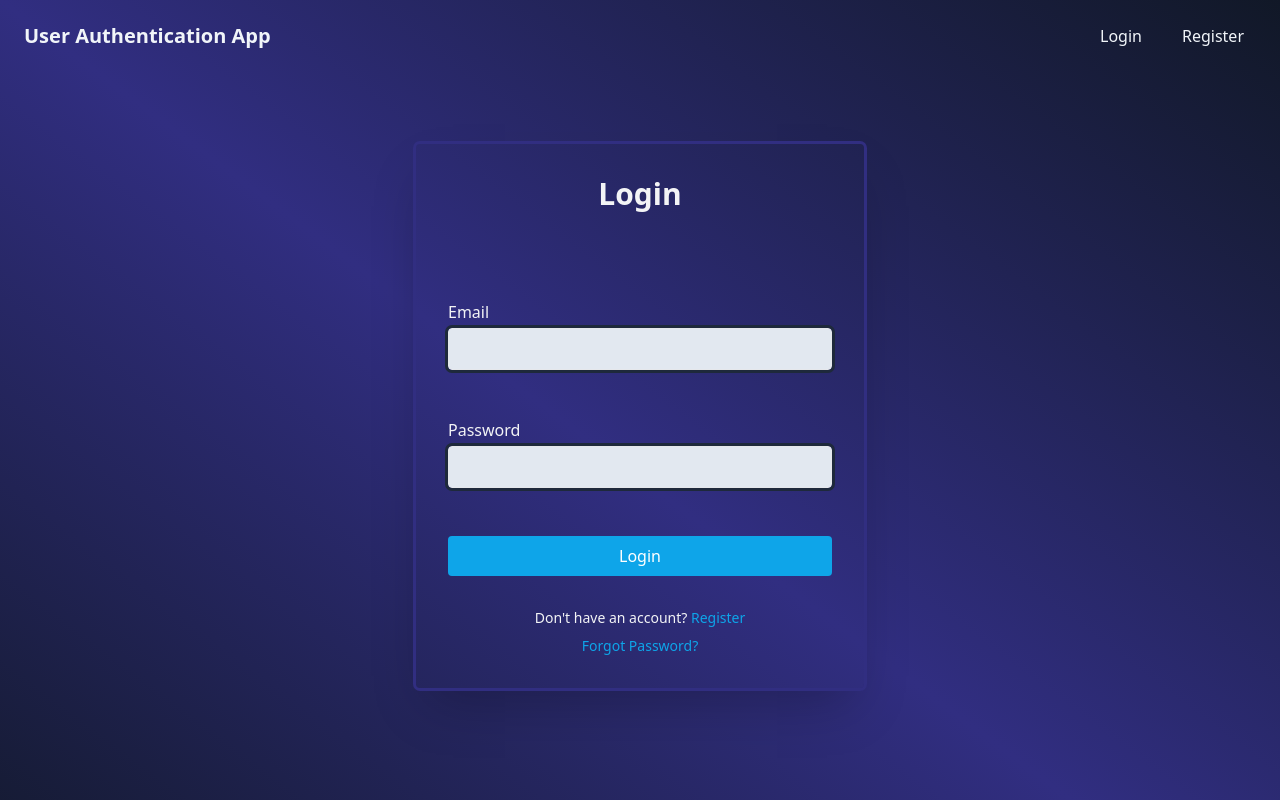
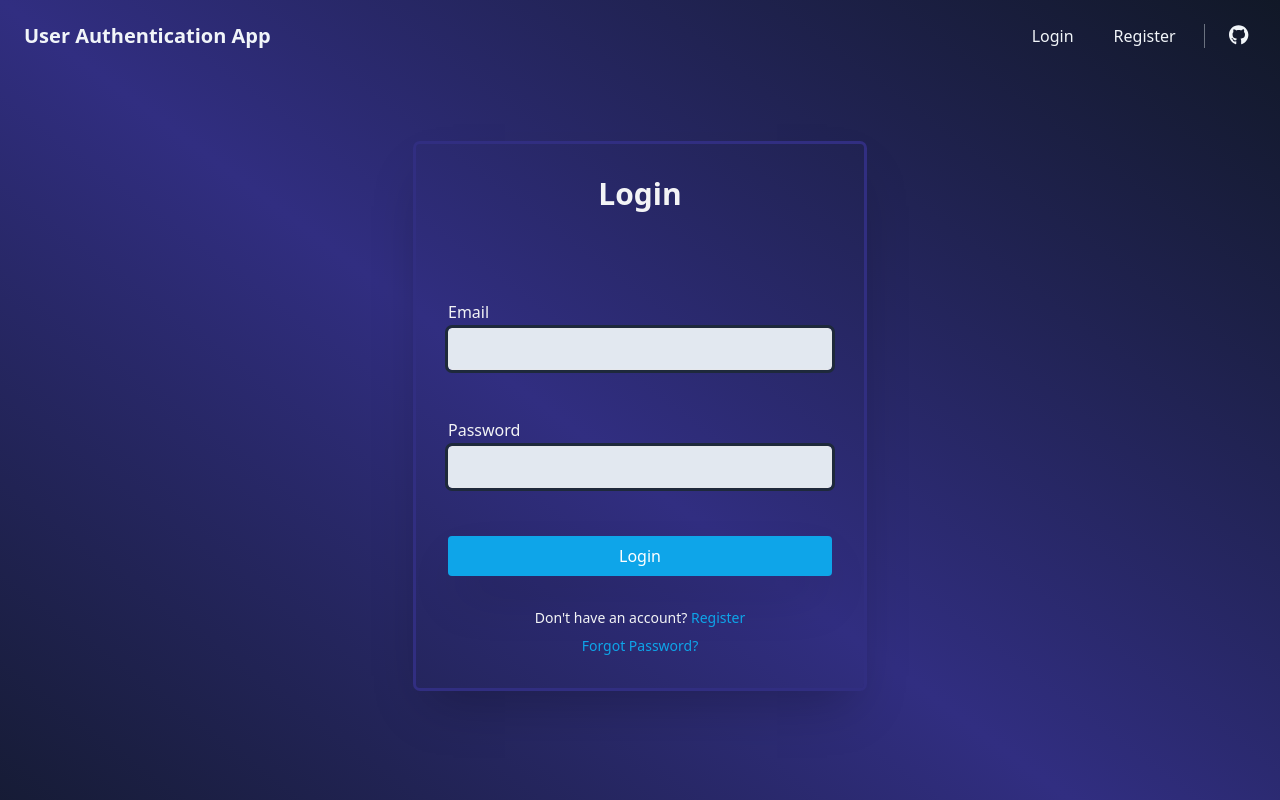
Before and after one commit to Danpav1/login_website, a React (Vite) app in the folder frontend/: page /login in a window 1280 px wide. Shown: the top 800 px of the page. Built offline with nearby package versions, Linux system fonts and the light colour scheme; no server answers.

Commit message:
added styling to html so that there isnt a white background jump scare when you scroll to the end of a page. added a github icon button that goes to the github repo. added a horizontal divider for the github button

```diff
--- a/frontend/index.html
+++ b/frontend/index.html
@@ -1,12 +1,12 @@
 <!doctype html>
-<html lang="en">
+<html lang="en" class="bg-gray-900">
   <head>
     <meta charset="UTF-8" />
     <link rel="icon" type="image/svg+xml" href="/vite.svg" />
     <meta name="viewport" content="width=device-width, initial-scale=1.0" />
     <title>User Authentication Project</title>
   </head>
-  <body class = "bg-gradient-to-tr from-gray-900 via-indigo-900 to-gray-900">
+  <body class="h-full bg-gradient-to-tr from-gray-900 via-indigo-900 to-gray-900 relative min-h-screen m-0 p-0">
     <div id="root"></div>
     <script type="module" src="/src/main.jsx"></script>
   </body>
--- a/frontend/package.json
+++ b/frontend/package.json
@@ -10,6 +10,9 @@
     "preview": "vite preview"
   },
   "dependencies": {
+    "@fortawesome/free-brands-svg-icons": "^6.7.2",
+    "@fortawesome/free-solid-svg-icons": "^6.7.2",
+    "@fortawesome/react-fontawesome": "^0.2.2",
     "axios": "^1.7.9",
     "formik": "^2.4.6",
     "react": "^18.3.1",
--- a/frontend/src/components/Navbar.jsx
+++ b/frontend/src/components/Navbar.jsx
@@ -1,6 +1,10 @@
 import React, { useContext, useState, useEffect, useRef } from 'react';
 import { Link, useLocation } from 'react-router-dom';
 import { AuthContext } from '../contexts/authContext';
+
+// Font Awesome Imports
+import { FontAwesomeIcon } from '@fortawesome/react-fontawesome';
+import { faGithub } from '@fortawesome/free-brands-svg-icons';
 
 const Navbar = () => {
   const { token, user, logout } = useContext(AuthContext);
@@ -40,8 +44,8 @@ const Navbar = () => {
           </Link>
         </div>
 
-        {/* Right Section: Auth Links or Username Dropdown */}
-        <div className="flex-1 flex justify-end space-x-4 items-center text-slate-100">
+        {/* Right Section: Auth Links / Username Dropdown + Divider + GitHub Icon */}
+        <div className="flex-1 flex justify-end items-center space-x-4 text-slate-100">
           {token ? (
             /* Username Dropdown */
             <div className="relative" ref={dropdownRef}>
@@ -100,6 +104,19 @@ const Navbar = () => {
               </Link>
             </>
           )}
+
+          {/* Vertical Divider */}
+          <div className="border-l border-gray-500 h-6"></div>
+
+          {/* GitHub Icon Link */}
+          <a
+            href="https://github.com/Danpav1/login_website"
+            target="_blank"
+            rel="noopener noreferrer"
+            className="ml-4 bg-inherit text-gray-800 p-2 rounded-full group"
+          >
+            <FontAwesomeIcon icon={faGithub} className="text-xl text-slate-100 group-hover:text-sky-500"/>
+          </a>
         </div>
       </div>
     </nav>
--- a/frontend/src/pages/LoginPage.jsx
+++ b/frontend/src/pages/LoginPage.jsx
@@ -103,7 +103,7 @@ const LoginPage = () => {
               <button
                 type="submit"
                 disabled={isSubmitting}
-                className={`w-full p-2 text-white rounded ${
+                className={`w-full p-2 text-white rounded shadow-2xl ${
                   isSubmitting
                     ? 'bg-sky-300 cursor-not-allowed'
                     : 'bg-sky-500 hover:bg-sky-600'
```
Also changed, not shown: 1 other file (tests, documents, lock files or other folders).
